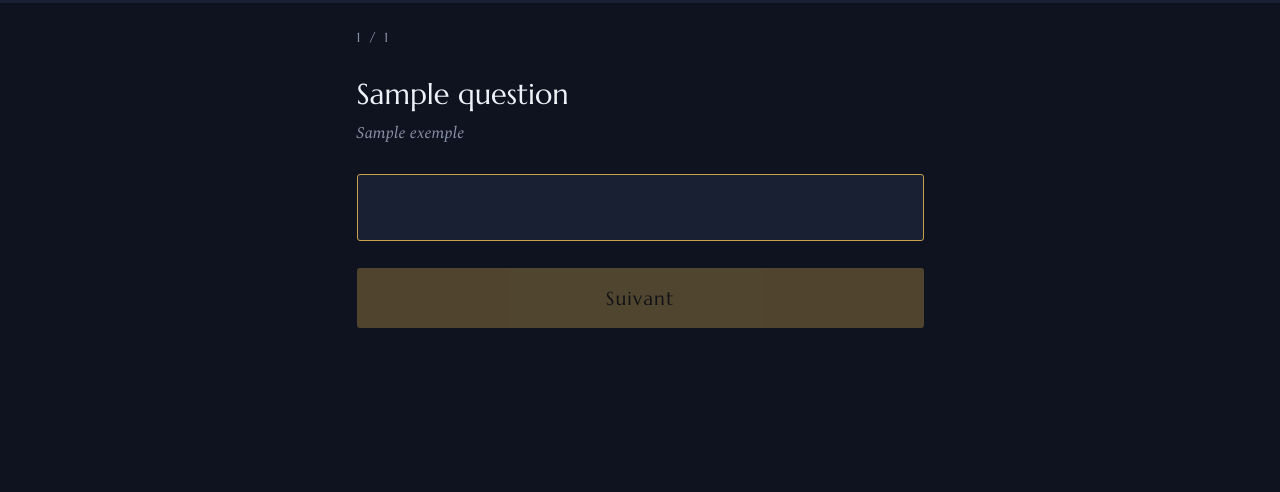
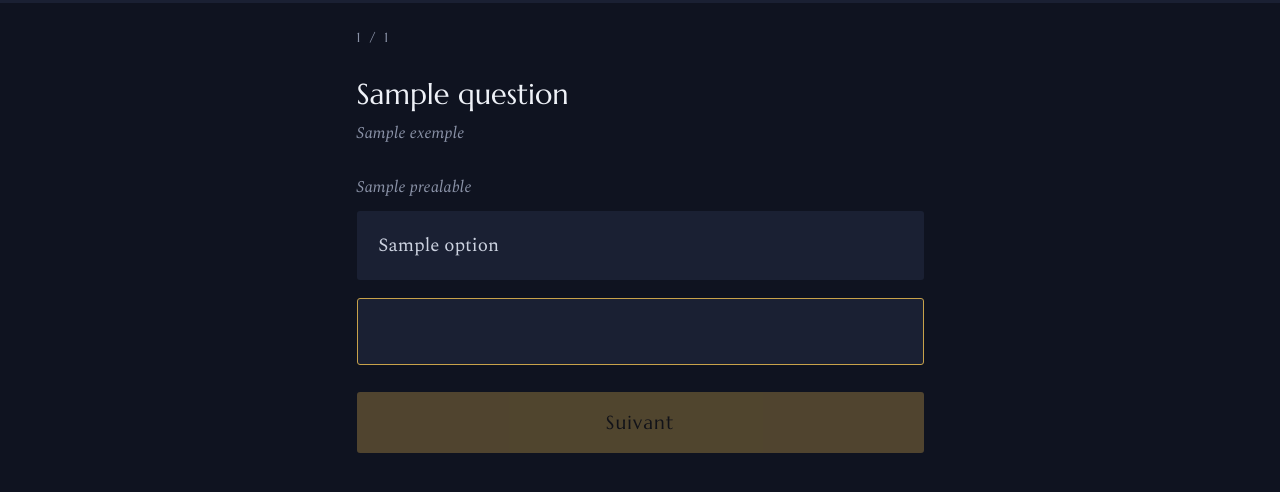
Before and after one commit to ox30/mariage_histoire, a FastAPI app: template templates/questionnaire.html in a window 1280 px wide. Shown: the top 492 px of the page. Run offline with FastAPI, Linux system fonts and the light colour scheme; the template is opened without the code that fills it: most values are stand-ins (such as "Sample title", 1, 10 or a date in 2020).

Commit message:
Add files via upload

```diff
--- a/templates/questionnaire.html
+++ b/templates/questionnaire.html
@@ -15,6 +15,16 @@
       {% if q.exemple %}<p class="exemple">{{ q.exemple }}</p>{% endif %}
 
       <input type="hidden" name="{{ q.cle }}" id="champ-{{ q.cle }}">
+
+      {% if q.prealable %}
+        <input type="hidden" name="{{ q.prealable.cle }}" id="champ-{{ q.prealable.cle }}">
+        <p class="exemple" style="margin-bottom:0.6rem">{{ q.prealable.question }}</p>
+        {% for option in q.prealable.options %}
+          <button type="button" class="choix prealable" data-cle="{{ q.prealable.cle }}"
+                  data-valeur="{{ option }}">{{ option }}</button>
+        {% endfor %}
+        <p style="margin:0 0 1rem"></p>
+      {% endif %}
 
       {% if q.type == "boutons" %}
         {% for option in q.options %}
@@ -68,11 +78,25 @@
     if (courant < ecrans.length - 1) { afficher(courant + 1); }
   }
 
-  // Boutons de choix : on retient, on enchaîne. Un geste, pas deux.
-  document.querySelectorAll(".choix").forEach(function (bouton) {
+  // Sélecteur préalable : on retient, on n'avance pas — le texte reste à écrire.
+  document.querySelectorAll(".prealable").forEach(function (bouton) {
     bouton.addEventListener("click", function () {
       var section = bouton.closest(".ecran");
-      section.querySelectorAll(".choix").forEach(function (b) {
+      section.querySelectorAll(".prealable").forEach(function (b) {
+        b.classList.remove("retenu");
+      });
+      bouton.classList.add("retenu");
+      document.getElementById("champ-" + bouton.dataset.cle).value = bouton.dataset.valeur;
+      var champ = section.querySelector("[id^=saisie-]");
+      if (champ) { champ.dispatchEvent(new Event("input")); }
+    });
+  });
+
+  // Boutons de choix : on retient, on enchaîne. Un geste, pas deux.
+  document.querySelectorAll(".choix:not(.prealable)").forEach(function (bouton) {
+    bouton.addEventListener("click", function () {
+      var section = bouton.closest(".ecran");
+      section.querySelectorAll(".choix:not(.prealable)").forEach(function (b) {
         b.classList.remove("retenu");
       });
       bouton.classList.add("retenu");
@@ -81,15 +105,19 @@
     });
   });
 
-  // Saisies libres : le bouton reste inerte tant que le champ est vide.
+  // Saisies libres : le bouton reste inerte tant que le champ est vide, et
+  // tant que le sélecteur préalable de l'écran n'est pas renseigné.
   document.querySelectorAll("[data-cle][id^=saisie-]").forEach(function (champ) {
     var section = champ.closest(".ecran");
     var suivant = section.querySelector(".suivant");
     var reste = document.getElementById("reste-" + champ.dataset.cle);
+    var prealable = section.querySelector(".prealable");
     champ.addEventListener("input", function () {
       var valeur = champ.value.trim();
       document.getElementById("champ-" + champ.dataset.cle).value = valeur;
-      suivant.disabled = valeur.length === 0;
+      var manquePrealable = prealable
+        && !section.querySelector(".prealable.retenu");
+      suivant.disabled = valeur.length === 0 || manquePrealable;
       if (reste) { reste.textContent = champ.maxLength - champ.value.length; }
     });
     champ.addEventListener("keydown", function (e) {
```
